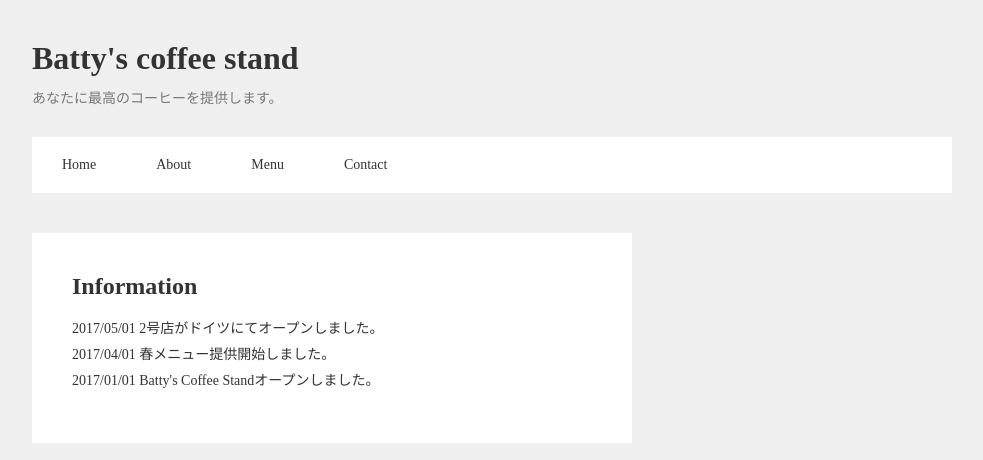
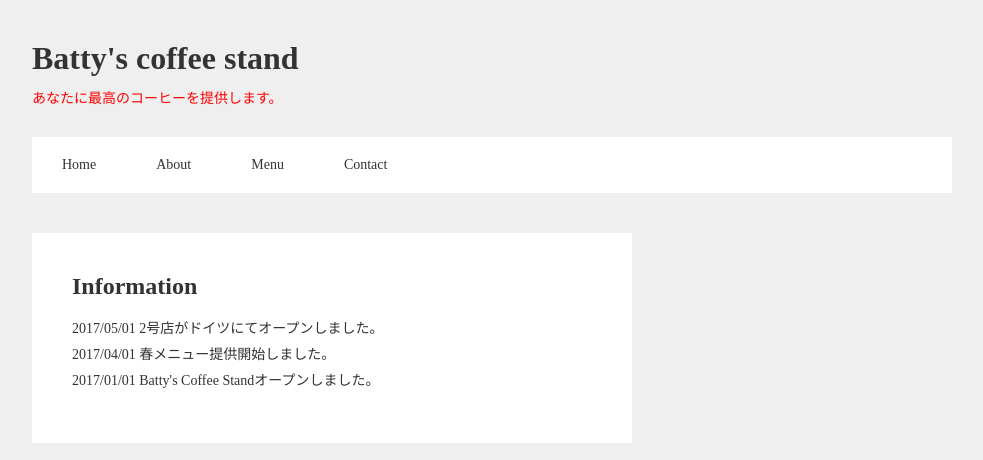
Before and after one commit to sck-611/HTML-Sample, a plain HTML site: page index.html in a window 1280 px wide. Shown: the top 460 px of the page, without its empty margins (148-1131 px from the left). Drawn offline with nearby package versions, Linux system fonts and the light colour scheme.

Commit message:
文字色を赤に修正

```diff
--- a/css/style.css
+++ b/css/style.css
@@ -32,7 +32,7 @@ header {
   font-size: 32px;
 }
 .text-sub {
-  color: #777;
+  color:red;
 }
 
 .header-navigation {
```
